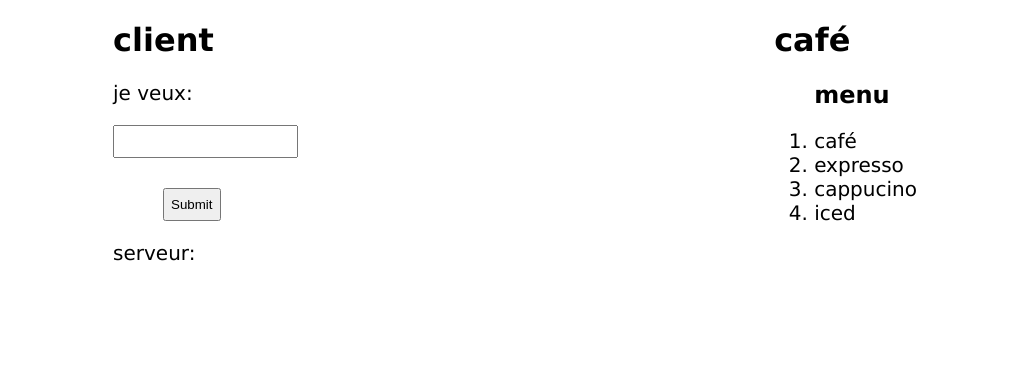
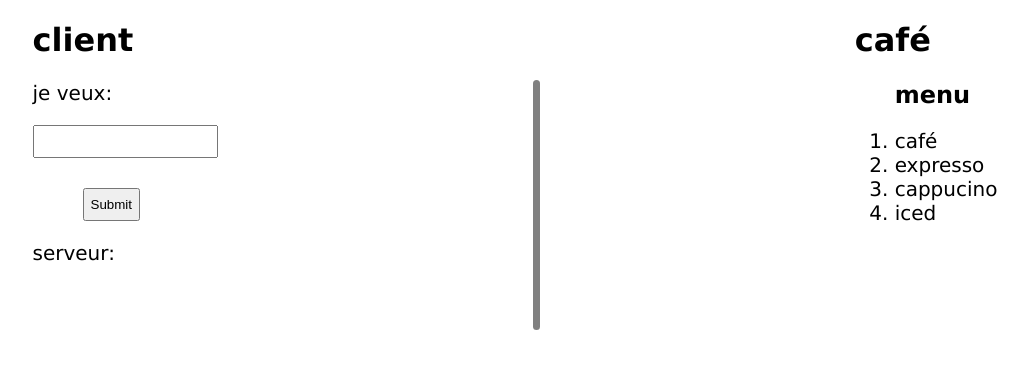
Before and after one commit to Ilyesnb/second-react-chalenge-repo, a React (Vite) app: page / in a window 1280 px wide. Shown: the top 368 px of the page, without its empty margins (125-1153 px from the left). Built offline with nearby package versions, Linux system fonts and the light colour scheme.

Commit message:
last commit

```diff
--- a/src/App.css
+++ b/src/App.css
@@ -25,3 +25,11 @@ p{
   font-size: 20px;
 
 }
+.mur{
+  border-left: 7px solid grey;
+  height: 250px;
+
+  display: inline-block;
+  margin-top: 80px;
+  border-radius: 50px;
+}
--- a/src/App.jsx
+++ b/src/App.jsx
@@ -7,6 +7,7 @@ function App() {
   return (
     <div className="App">
       <Client sendData={(m)=>{setMsg(m)}} demande={msg} />
+      <div className='mur'/>
       <Menu/>
      </div>
   )
```
